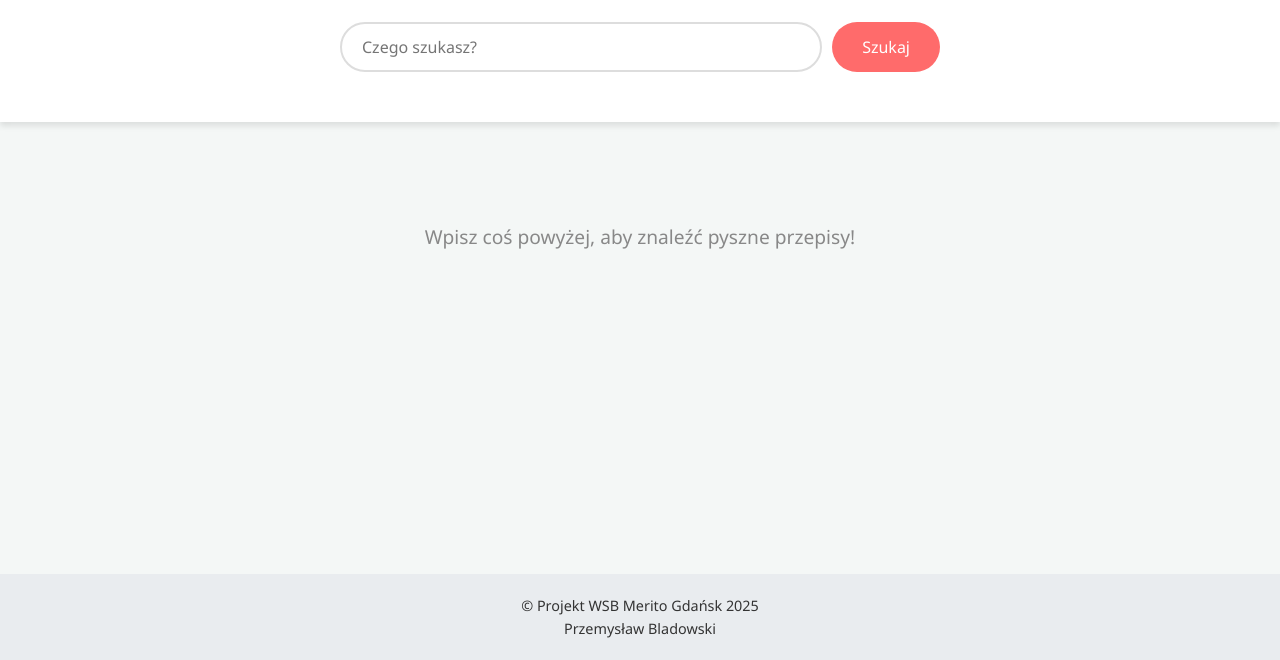
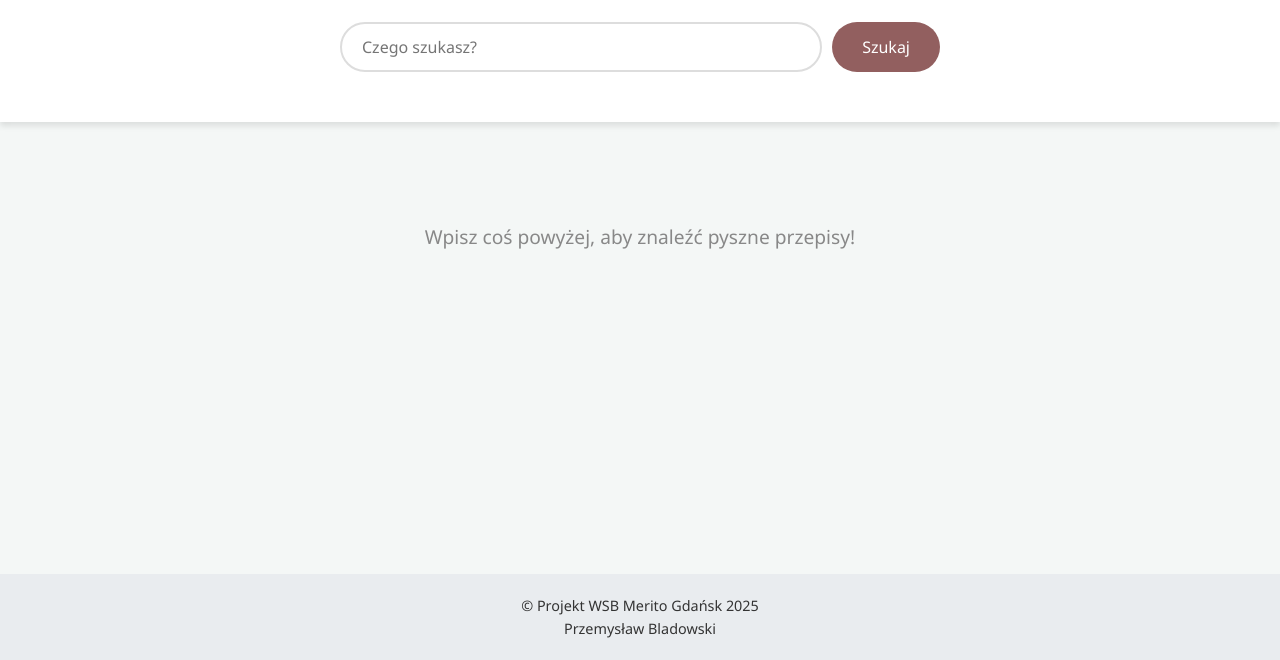
Before and after one commit to PrzemyslawBladowski/reciepeAPP, a website: page index.html in a window 1280 px wide. Shown: the part 140-800 px from the top of the page. Drawn offline with Linux system fonts and the light colour scheme.

```diff
--- a/scss/style.scss
+++ b/scss/style.scss
@@ -1,5 +1,5 @@
 :root {
-    --primary-color: #ff6b6b;
+    --primary-color: #925f5f;
     --secondary-color: #333;
     --bg-color: #f4f7f6;
     --card-bg: #ffffff;
```
Also changed, not shown: styles_css/style.css.
